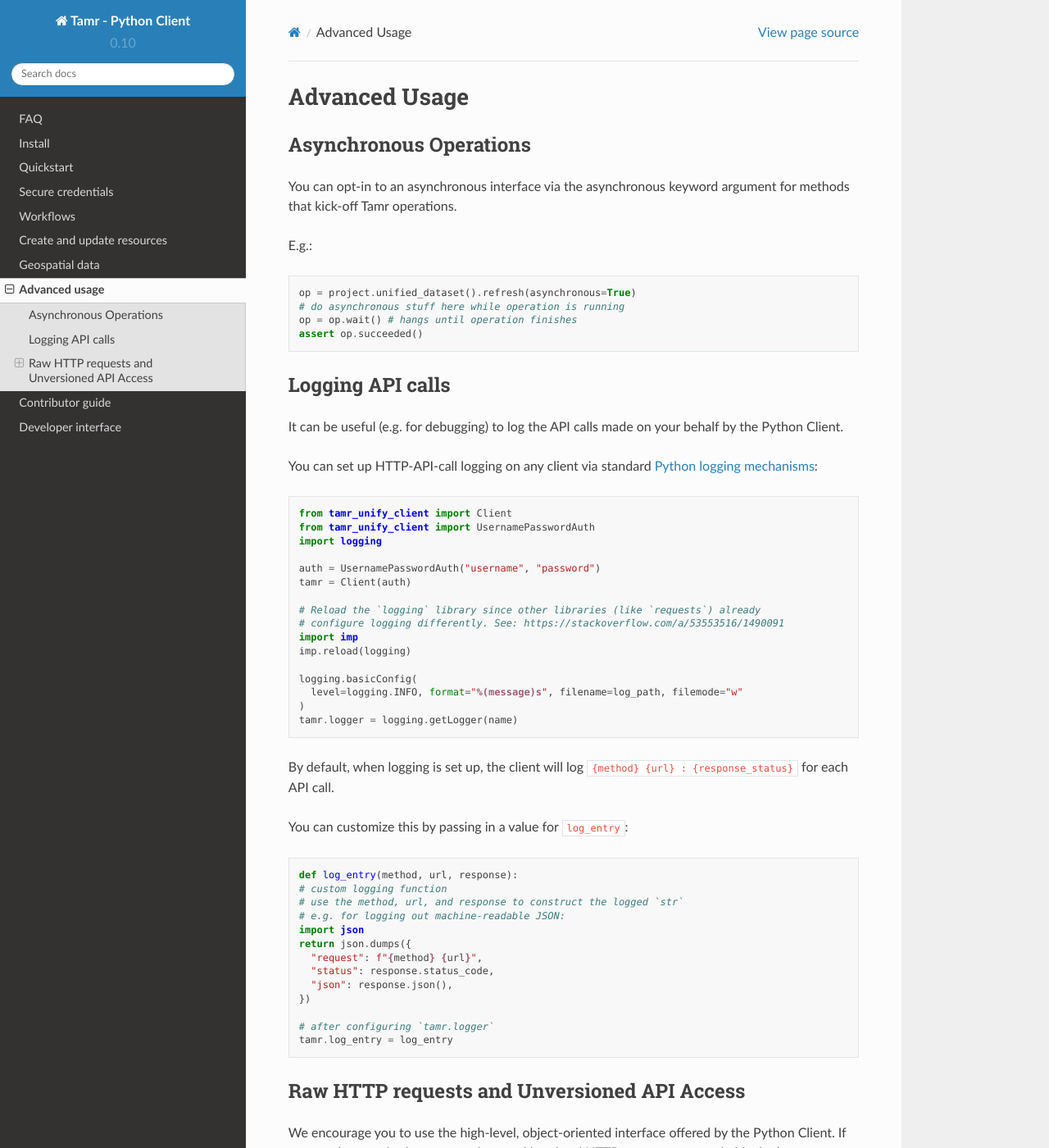
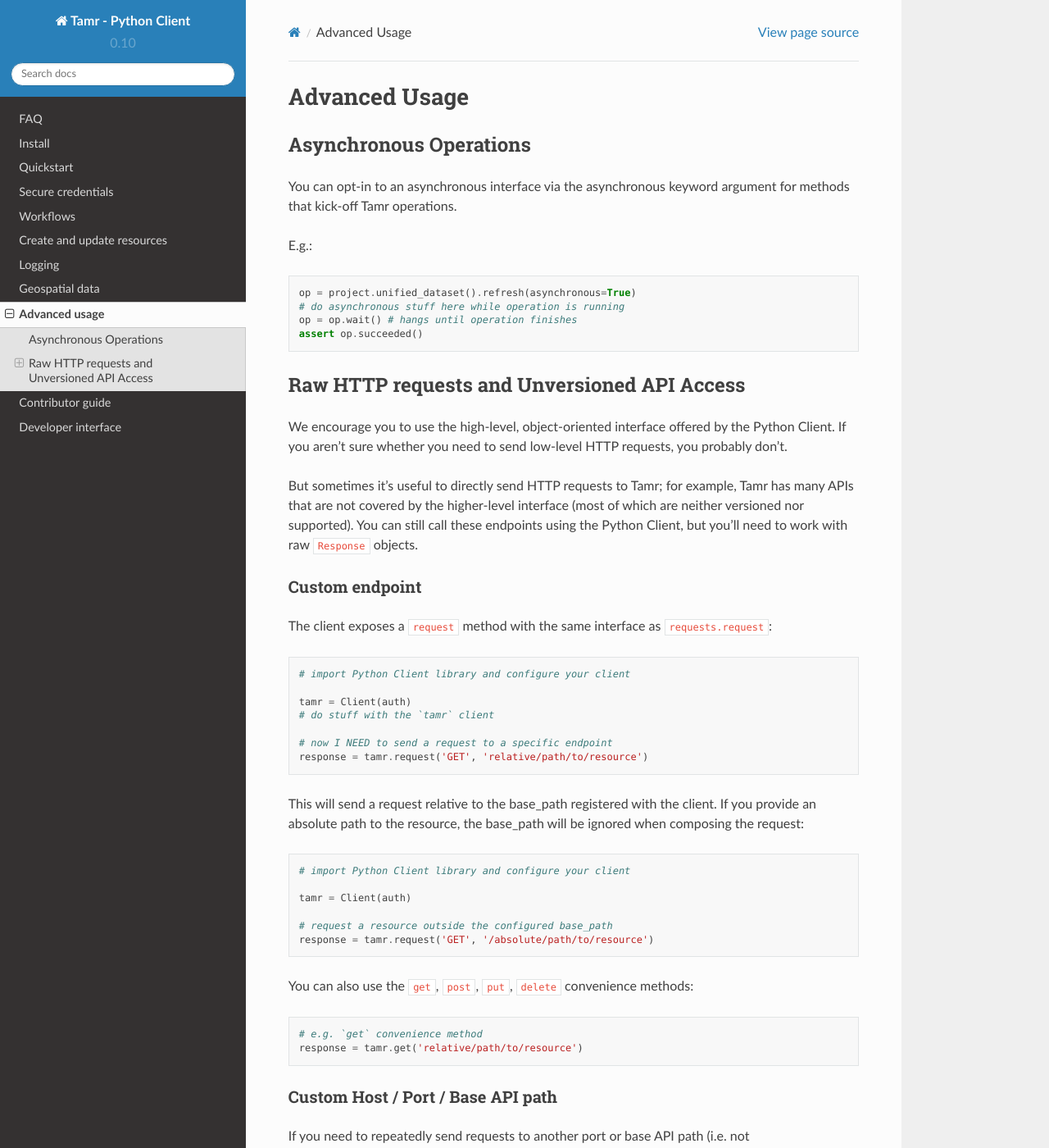
Before and after one commit to Datatamer/tamr-client, a Sphinx documentation site: the page built from docs/user-guide/advanced-usage.md, in a window 1280 px wide and 1400 px high. Shown: the whole window at 82% size. Built offline with Sphinx 7.4.7 and the Read the Docs theme 2.0.0, drawn with Linux system fonts in a browser that asks for light colours.

Commit message:
Rewrite logging docs
Moved out of advanced usage since many users will want to do this and it
is no longer that hard to set up.

````diff
--- a/docs/user-guide/advanced-usage.md
+++ b/docs/user-guide/advanced-usage.md
@@ -12,53 +12,6 @@
 op = op.wait() # hangs until operation finishes
 assert op.succeeded()
 ```
-
-## Logging API calls
-
-It can be useful (e.g. for debugging) to log the API calls made on your behalf by the Python Client.
-
-You can set up HTTP-API-call logging on any client via
-standard [Python logging mechanisms](https://docs.python.org/3/library/logging.html):
-
-```python
-from tamr_unify_client import Client
-from tamr_unify_client import UsernamePasswordAuth
-import logging
-
-auth = UsernamePasswordAuth("username", "password")
-tamr = Client(auth)
-
-# Reload the `logging` library since other libraries (like `requests`) already
-# configure logging differently. See: https://stackoverflow.com/a/53553516/1490091
-import imp
-imp.reload(logging)
-
-logging.basicConfig(
-  level=logging.INFO, format="%(message)s", filename=log_path, filemode="w"
-)
-tamr.logger = logging.getLogger(name)
-```
-
-By default, when logging is set up, the client will log `{method} {url} : {response_status}` for each API call.
-
-You can customize this by passing in a value for `log_entry`:
-
-```python
-def log_entry(method, url, response):
-# custom logging function
-# use the method, url, and response to construct the logged `str`
-# e.g. for logging out machine-readable JSON:
-import json
-return json.dumps({
-  "request": f"{method} {url}",
-  "status": response.status_code,
-  "json": response.json(),
-})
-
-# after configuring `tamr.logger`
-tamr.log_entry = log_entry
-```
-
 
 ## Raw HTTP requests and Unversioned API Access
 
````
Also changed, not shown: docs/index.md (+1 -0 lines), docs/user-guide/logging.md (added, +52 -0 lines).
